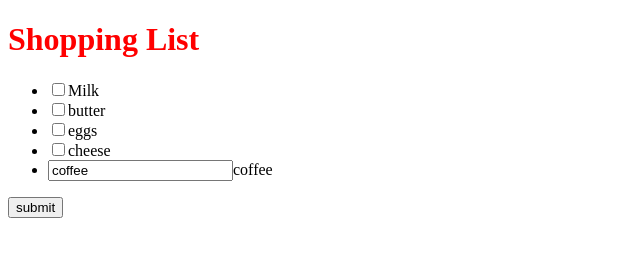
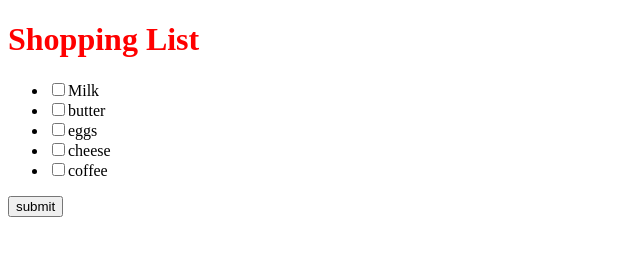
Before and after one commit to KaitlinDanson/firstcssjs, a plain HTML site: page index.html in a window 1280 px wide. Shown: the whole page, without its empty margins (0-640 px from the left). Drawn offline with Linux system fonts and the light colour scheme.

Commit message:
fixed typo

```diff
--- a/index.html
+++ b/index.html
@@ -12,7 +12,7 @@
   <li><input type="checkbox" name="grocery" value="butter">butter</li>
   <li><input type="checkbox" name="grocery" value="eggs">eggs</li>
   <li><input type="checkbox" name="grocery" value="eggs">cheese</li>
-  <li><input type="coffee" name="grocery" value="coffee">coffee</li>
+  <li><input type="checkbox" name="grocery" value="coffee">coffee</li>
 </ul>
 <input type="submit" value="submit">
 </form>
```
